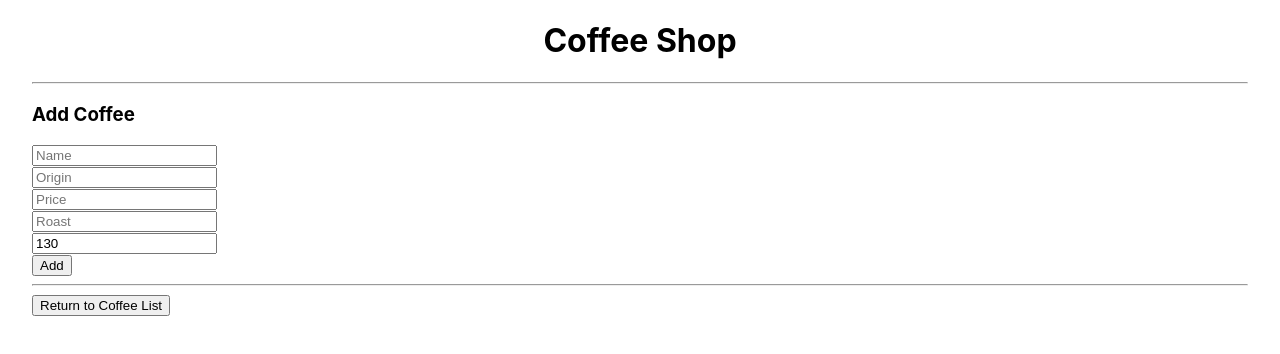
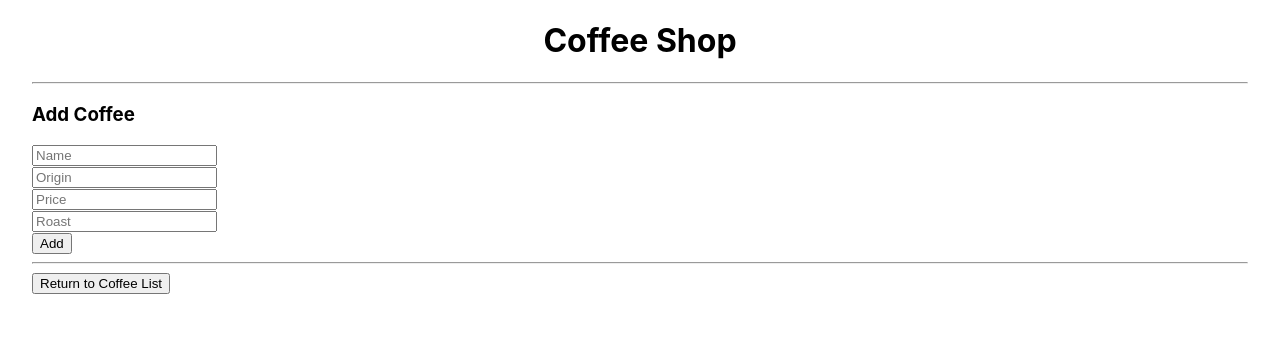
Before and after one commit to besure94/coffee-shop, a React (Create React App) app: page / in a window 1280 px wide. Both pictures are taken after a click on the button "Add Coffee". Shown: the top 354 px of the page. Built offline with nearby package versions, Linux system fonts and the light colour scheme.

Commit message:
Remove 'quantity' input from form and pass down a value of 130 for 'quantity' prop when form is submitted.

```diff
--- a/src/components/NewCoffeeForm.js
+++ b/src/components/NewCoffeeForm.js
@@ -11,7 +11,7 @@ function NewCoffeeForm(props) {
       origin: event.target.origin.value,
       price: parseInt(event.target.price.value),
       roast: event.target.roast.value,
-      quantity: parseInt(event.target.quantity.value),
+      quantity: 130,
       id: v4()
     });
   }
@@ -45,13 +45,6 @@ function NewCoffeeForm(props) {
           placeholder="Roast"
           required/>
         <br/>
-        <input
-          type="number"
-          name="quantity"
-          value="130"
-          placeholder="value"
-          required/>
-        <br/>
         <button type="submit">Add</button>
         <hr/>
       </form>
```
